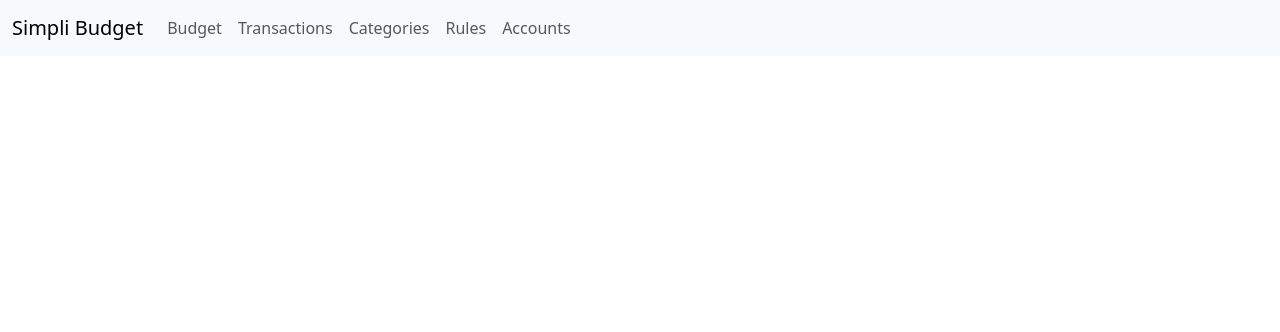
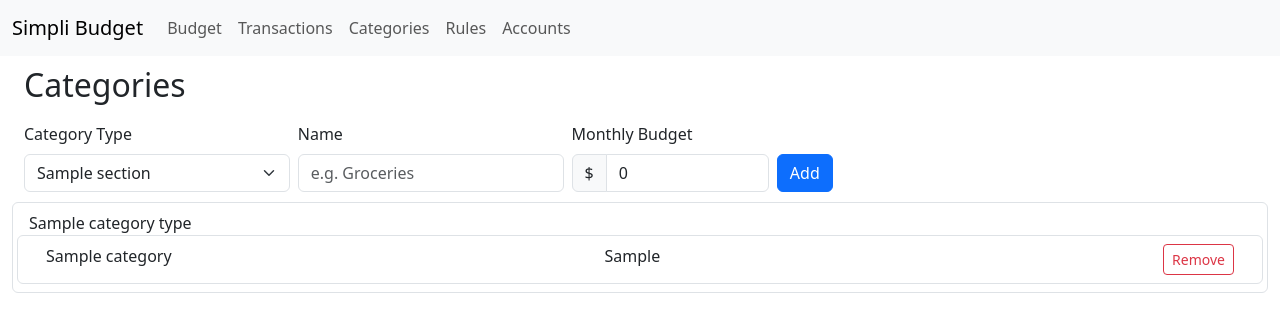
Before and after one commit to michaeldcarrell/simpli_budget, a Django app: template templates/categories/index.html in a window 1280 px wide. Shown: the top 332 px of the page. Run offline with Django 5.2, Linux system fonts and the light colour scheme; the template is opened without the code that fills it: most values are stand-ins (such as "Sample title", 1, 10 or a date in 2020); some libraries are stand-ins or nearby versions.

Commit message:
Adding category management

```diff
--- a/api/urls.py
+++ b/api/urls.py
@@ -10,6 +10,9 @@ urlpatterns = [
     path('rule_set', RuleSetAPI.as_view(), name='Rule Set'),
     path('rule_set/<int:rule_set_id>', RuleSetAPI.as_view(), name='Rule Set'),
     path('rule_set/<int:rule_set_id>/rule', RuleAPI.as_view(), name='Rule'),
+    path('category_type', CategoryTypeAPI.as_view(), name='Category Type'),
+    path('category', CategoryAPI.as_view(), name='Category'),
+    path('category/<int:category_id>', CategoryAPI.as_view(), name='Category Delete'),
     path('category/<int:category_id>/month', CategoryMonthAPI.as_view(), name='Category Month'),
     path('demo/generate_activity', DemoGenerateActivityAPI.as_view(), name='Demo Generate Activity'),
 ]
--- a/simpli_budget/models.py
+++ b/simpli_budget/models.py
@@ -454,6 +454,8 @@ class Accounts(models.Model):
 
     @property
     def out_of_date(self):
+        if self.access_token is None:
+            return False
         account_stale = (dt.now(tz=UTC) - self.updated_at) > timedelta(hours=36)
         new_token = (dt.now(tz=UTC) - self.access_token.updated_at) < timedelta(hours=2)
         return account_stale and not new_token
--- a/simpli_budget/views/budget.py
+++ b/simpli_budget/views/budget.py
@@ -28,7 +28,8 @@ class BudgetCategory(LoginRequiredMixin, View):
             category for category in
             Categories.objects.filter(
                 category_type__group_id=group_id,
-                hidden=False
+                hidden=False,
+                deleted=False,
             ).order_by("category_type__sort_index", "sort_index")
         ]
 
--- /dev/null
+++ b/static/categories/js/index.js
@@ -0,0 +1,169 @@
+let controller = function() {
+    let objs = {
+        form: document.getElementById('new-category-form'),
+        typeSelect: document.getElementById('new-category-type'),
+        nameInput: document.getElementById('new-category-name'),
+        amountInput: document.getElementById('new-category-amount'),
+        errorBox: document.getElementById('new-category-error'),
+        deleteButtons: document.getElementsByClassName('delete-category-btn'),
+        removeModalEl: document.getElementById('remove-category-modal'),
+        removeCategoryName: document.getElementById('remove-category-name'),
+        confirmRemoveBtn: document.getElementById('confirm-remove-category-btn'),
+        createGroupModalEl: document.getElementById('create-category-type-modal'),
+        newGroupNameInput: document.getElementById('new-category-type-name'),
+        newGroupErrorBox: document.getElementById('new-category-type-error'),
+        confirmCreateGroupBtn: document.getElementById('confirm-create-category-type-btn'),
+    }
+    let state = {
+        pendingCategoryId: null,
+    }
+    let formatAmountInput = function(input) {
+        let cursorFromEnd = input.value.length - input.selectionStart;
+        let raw = input.value.replace(/[^\d.]/g, '');
+
+        // only allow one decimal point
+        let firstDot = raw.indexOf('.');
+        if (firstDot !== -1) {
+            raw = raw.slice(0, firstDot + 1) + raw.slice(firstDot + 1).replace(/\./g, '');
+        }
+
+        let [whole, decimal] = raw.split('.');
+        let formattedWhole = whole ? Number(whole).toLocaleString('en-US') : '';
+        input.value = decimal !== undefined ? `${formattedWhole}.${decimal}` : formattedWhole;
+
+        let newPosition = Math.max(input.value.length - cursorFromEnd, 0);
+        input.setSelectionRange(newPosition, newPosition);
+    }
+    let inits = function() {
+        objs.amountInput.addEventListener('input', function() {
+            formatAmountInput(objs.amountInput);
+        });
+
+        let removeModal = new bootstrap.Modal(objs.removeModalEl);
+        let createGroupModal = new bootstrap.Modal(objs.createGroupModalEl);
+
+        objs.typeSelect.addEventListener('change', function() {
+            if (objs.typeSelect.value !== '__create_group__') {
+                return;
+            }
+            objs.typeSelect.value = objs.typeSelect.options[0].value;
+            objs.newGroupNameInput.value = '';
+            objs.newGroupErrorBox.classList.add('hidden');
+            createGroupModal.show();
+        });
+
+        objs.confirmCreateGroupBtn.addEventListener('click', function() {
+            objs.newGroupErrorBox.classList.add('hidden');
+
+            let token = getCSRFToken();
+            let loader = new Loader();
+            loader.show();
+            fetch('/api/category_type', {
+                method: 'POST',
+                headers: {
+                    'X-CSRFToken': token,
+                    'Content-Type': 'application/json'
+                },
+                body: JSON.stringify({
+                    category_type_name: objs.newGroupNameInput.value,
+                })
+            }).then(async (res) => {
+                return {
+                    status_code: res.status,
+                    body: await res.json()
+                }
+            }).then(data => {
+                if (data.status_code !== 201) {
+                    loader.resolve();
+                    objs.newGroupErrorBox.textContent = data.body.message || 'Failed to create group';
+                    objs.newGroupErrorBox.classList.remove('hidden');
+                    return;
+                }
+                window.location.reload();
+            }).catch(e => {
+                loader.resolve();
+                objs.newGroupErrorBox.textContent = e.message;
+                objs.newGroupErrorBox.classList.remove('hidden');
+                throw e;
+            });
+        });
+
+        Array.from(objs.deleteButtons).forEach(function(button) {
+            button.addEventListener('click', function() {
+                state.pendingCategoryId = button.getAttribute('data-category-id');
+                objs.removeCategoryName.textContent = button.getAttribute('data-category-name');
+                removeModal.show();
+            });
+        });
+
+        objs.confirmRemoveBtn.addEventListener('click', function() {
+            removeModal.hide();
+
+            let token = getCSRFToken();
+            let loader = new Loader();
+            loader.show();
+            fetch(`/api/category/${state.pendingCategoryId}`, {
+                method: 'DELETE',
+                headers: {
+                    'X-CSRFToken': token,
+                    'Content-Type': 'application/json'
+                }
+            }).then(async (res) => {
+                return {
+                    status_code: res.status,
+                    body: await res.json()
+                }
+            }).then(data => {
+                if (data.status_code !== 200) {
+                    loader.resolve();
+                    alert(data.body.message || 'Failed to remove category');
+                    return;
+                }
+                window.location.reload();
+            }).catch(e => {
+                loader.resolve();
+                alert(e.message);
+                throw e;
+            });
+        });
+
+        objs.form.addEventListener('submit', function(event) {
+            event.preventDefault();
+            objs.errorBox.classList.add('hidden');
+
+            let token = getCSRFToken();
+            let loader = new Loader();
+            loader.show();
+            fetch('/api/category', {
+                method: 'POST',
+                headers: {
+                    'X-CSRFToken': token,
+                    'Content-Type': 'application/json'
+                },
+                body: JSON.stringify({
+                    category_type_id: parseInt(objs.typeSelect.value),
+                    category_name: objs.nameInput.value,
+                    default_monthly_amount: objs.amountInput.value.replace(/,/g, '') || 0,
+                })
+            }).then(async (res) => {
+                return {
+                    status_code: res.status,
+                    body: await res.json()
+                }
+            }).then(data => {
+                if (data.status_code !== 201 && data.status_code !== 200) {
+                    loader.resolve();
+                    objs.errorBox.textContent = data.body.message || 'Failed to create category';
+                    objs.errorBox.classList.remove('hidden');
+                    return;
+                }
+                window.location.reload();
+            }).catch(e => {
+                loader.resolve();
+                objs.errorBox.textContent = e.message;
+                objs.errorBox.classList.remove('hidden');
+                throw e;
+            });
+        });
+    }();
+}();
--- a/templates/categories/index.html
+++ b/templates/categories/index.html
@@ -1,4 +1,106 @@
 {% extends "_layout.html" %}
+{% load static %}
 {% block title %}{{ title }}{% endblock %}
 {% block body %}
+<div class="row" style="margin: 10px 0;">
+    <div class="col">
+        <h2>Categories</h2>
+    </div>
+</div>
+<div class="row" style="margin: 10px 0;">
+    <div class="col-12 col-lg-8">
+        <form id="new-category-form" class="row g-2 align-items-end">
+            <div class="col-12 col-md-4">
+                <label for="new-category-type" class="form-label">Category Type</label>
+                <select id="new-category-type" class="form-select">
+                    {% for category_type in category_types %}
+                    <option value="{{ category_type.category_type_id }}">{{ category_type.category_type_name }}</option>
+                    {% endfor %}
+                    <option value="__create_group__">+ Create Group</option>
+                </select>
+            </div>
+            <div class="col-12 col-md-4">
+                <label for="new-category-name" class="form-label">Name</label>
+                <input type="text" id="new-category-name" class="form-control" placeholder="e.g. Groceries" required>
+            </div>
+            <div class="col-8 col-md-3">
+                <label for="new-category-amount" class="form-label">Monthly Budget</label>
+                <div class="input-group">
+                    <span class="input-group-text">$</span>
+                    <input type="text" inputmode="decimal" id="new-category-amount" class="form-control" value="0">
+                </div>
+            </div>
+            <div class="col-4 col-md-1">
+                <button type="submit" class="btn btn-primary">Add</button>
+            </div>
+        </form>
+        <div id="new-category-error" class="text-danger hidden" style="margin-top: 5px;"></div>
+    </div>
+</div>
+<ul class="list-group">
+{% for section in sections %}
+    <li class="list-group-item">
+        {{ section.category_type.category_type_name }}
+        <ul class="list-group">
+        {% for category in section.categories %}
+            <li class="row list-group-item" style="display: flex!important;">
+                <div class="col">{{ category.category_name }}</div>
+                <div class="col">{{ category.budget_display }}</div>
+                <div class="col-auto">
+                    <button
+                        type="button"
+                        class="btn btn-sm btn-outline-danger delete-category-btn"
+                        data-category-id="{{ category.category_id }}"
+                        data-category-name="{{ category.category_name }}"
+                    >
+                        Remove
+                    </button>
+                </div>
+            </li>
+        {% endfor %}
+        </ul>
+    </li>
+{% endfor %}
+</ul>
+
+<div class="modal fade" id="remove-category-modal" tabindex="-1" aria-hidden="true">
+    <div class="modal-dialog">
+        <div class="modal-content">
+            <div class="modal-header">
+                <h5 class="modal-title">Remove Category</h5>
+                <button type="button" class="btn-close" data-bs-dismiss="modal" aria-label="Close"></button>
+            </div>
+            <div class="modal-body">
+                Remove <strong id="remove-category-name"></strong>? Past transactions will keep it, but it will no longer be selectable.
+            </div>
+            <div class="modal-footer">
+                <button type="button" class="btn btn-secondary" data-bs-dismiss="modal">Cancel</button>
+                <button type="button" id="confirm-remove-category-btn" class="btn btn-danger">Remove</button>
+            </div>
+        </div>
+    </div>
+</div>
+
+<div class="modal fade" id="create-category-type-modal" tabindex="-1" aria-hidden="true">
+    <div class="modal-dialog">
+        <div class="modal-content">
+            <div class="modal-header">
+                <h5 class="modal-title">Create Category Group</h5>
+                <button type="button" class="btn-close" data-bs-dismiss="modal" aria-label="Close"></button>
+            </div>
+            <div class="modal-body">
+                <label for="new-category-type-name" class="form-label">Group Name</label>
+                <input type="text" id="new-category-type-name" class="form-control">
+                <div id="new-category-type-error" class="text-danger hidden" style="margin-top: 5px;"></div>
+            </div>
+            <div class="modal-footer">
+                <button type="button" class="btn btn-secondary" data-bs-dismiss="modal">Cancel</button>
+                <button type="button" id="confirm-create-category-type-btn" class="btn btn-primary">Create</button>
+            </div>
+        </div>
+    </div>
+</div>
 {% endblock %}
+{% block scripts %}
+    <script src="{% static "categories/js/index.js" %}"></script>
+{% endblock %}
```
Also changed, not shown: api/views.py (+101 -0 lines), simpli_budget/views/accounts.py (+6 -2 lines), simpli_budget/views/categories.py (+24 -0 lines), simpli_budget/views/transaction.py (+8 -2 lines).
